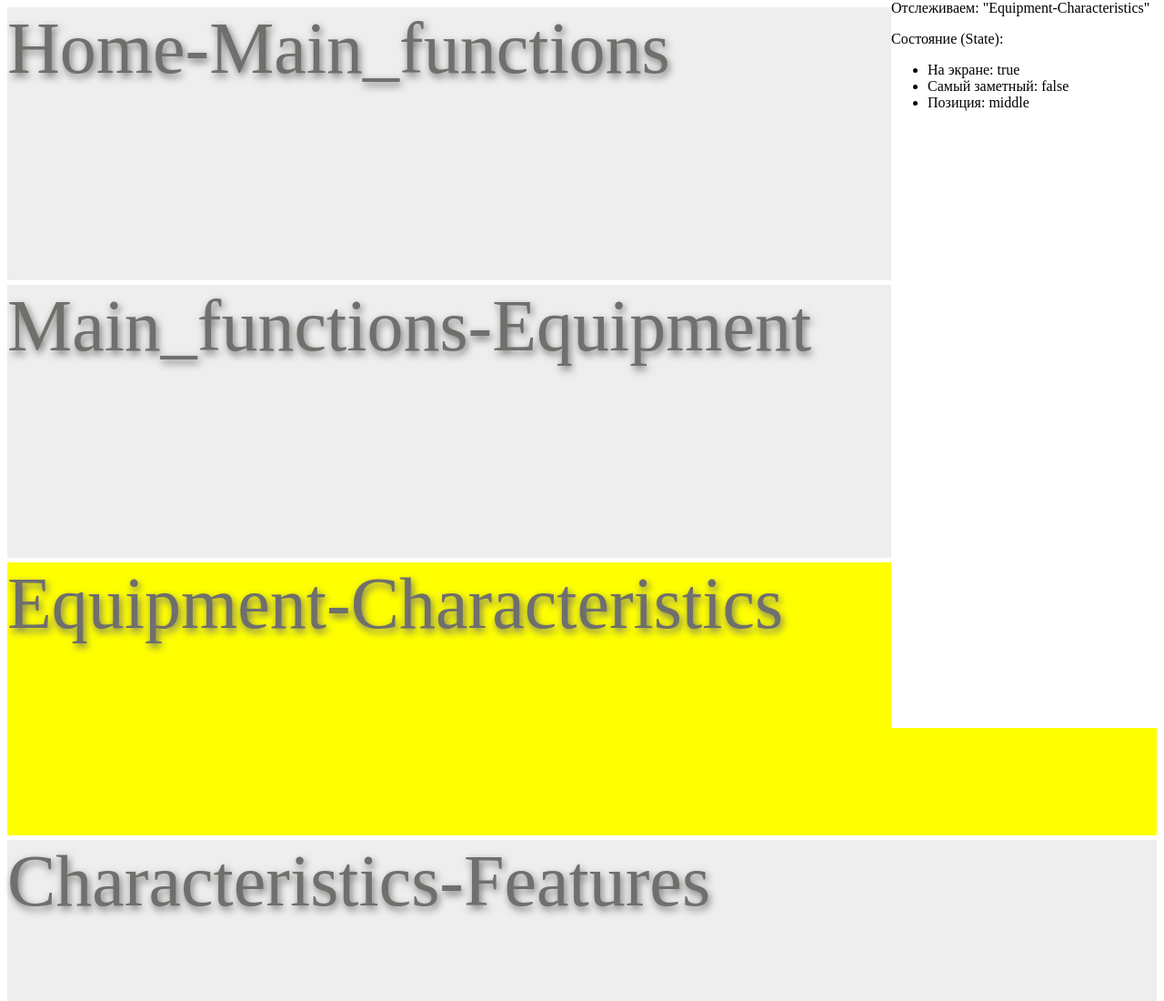
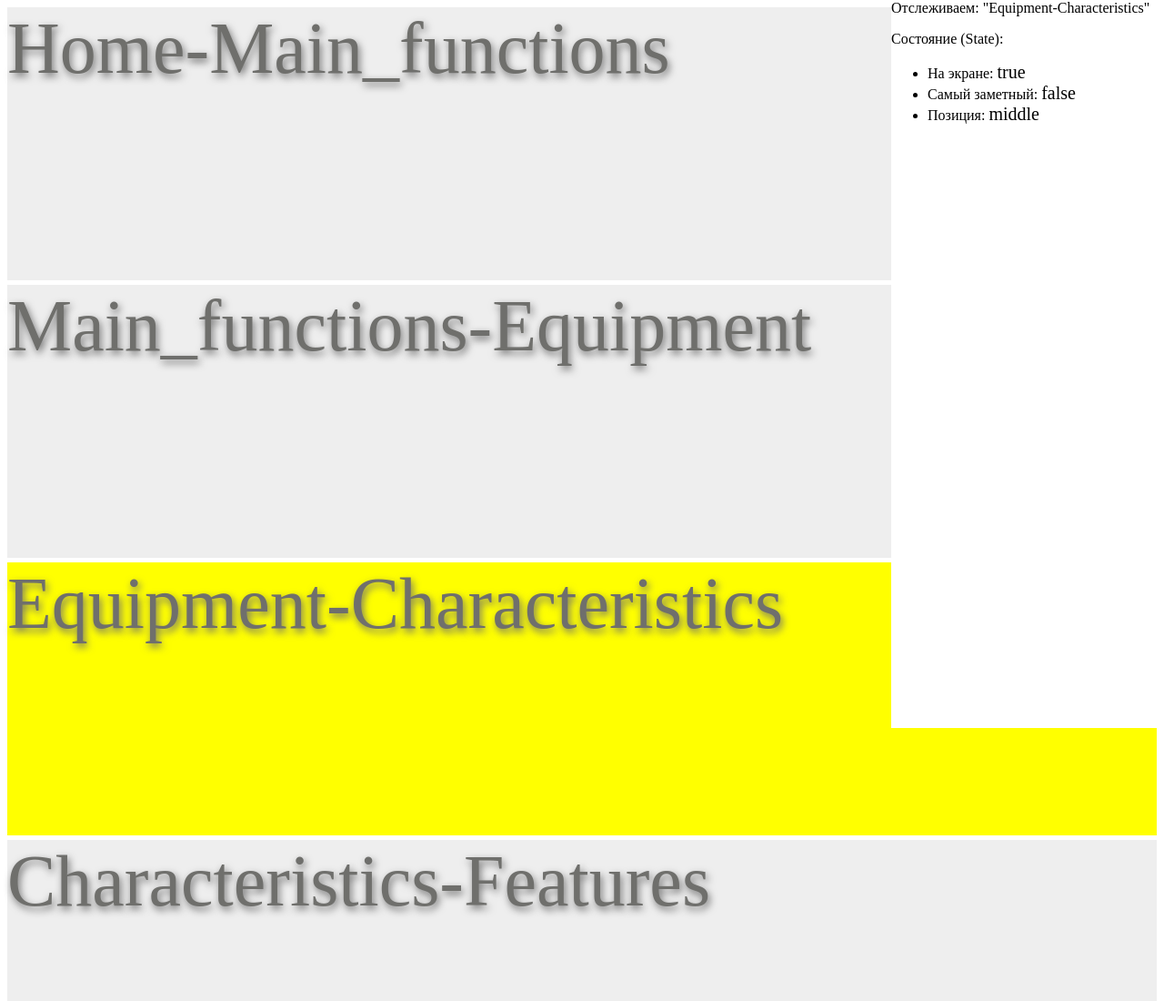
Before and after one commit to Talalaev/scrollingAnchors, a website: page demo/default.html in a window 1280 px wide. Shown: the top 1100 px of the page at 91% size. Drawn offline with Linux system fonts and the light colour scheme.

Commit message:
fix bug event 'mostNotable'

```diff
--- a/demo/default.html
+++ b/demo/default.html
@@ -30,6 +30,9 @@
 		}
 		#Equipment-Characteristics {
 			background: #ffff00;
+		}
+		.indicator {
+			font-size: 20px
 		}
 	</style>
 
@@ -69,9 +72,9 @@
 		</div>
 		<p>Состояние (State):</p>
 		<ul>
-			<li>На экране: <span class="on-screen"></span></li>
-			<li>Самый заметный: <span class="most-notable"></span></li>
-			<li>Позиция: <span class="position"></span></li>
+			<li>На экране: <span class="on-screen indicator"></span></li>
+			<li>Самый заметный: <span class="most-notable indicator"></span></li>
+			<li>Позиция: <span class="position indicator"></span></li>
 		</ul>
 	</div>
 
--- a/src/ScrollingAnchors/index.js
+++ b/src/ScrollingAnchors/index.js
@@ -145,15 +145,10 @@ class ScrollingAnchors {
 				}
 
 				for ( var i = 0; i < ranges.length; i++ ) {
-					//ranges[i].isMostNotablePrev = ranges[i].isMostNotable;
-					//ranges[i].isMostNotable = false;
-
 					if ( saveSize < ranges[i].visiblePart ) {
 						saveSize = ranges[i].visiblePart;
 						mostNotableIndex = i;
-						//ranges[mostNotableIndex].isMostNotable = true;
 					}
-
 				}
 				for ( var i = 0; i < ranges.length; i++ ) {
 					if ( i == mostNotableIndex) continue;
```
